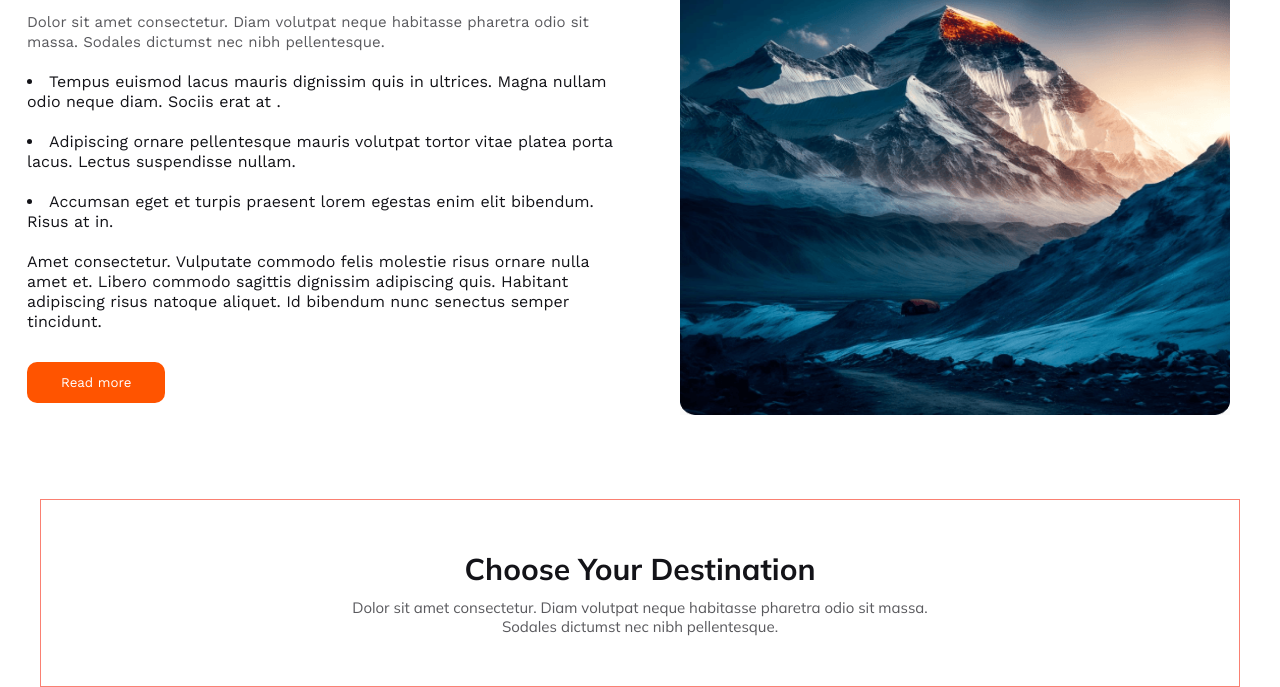
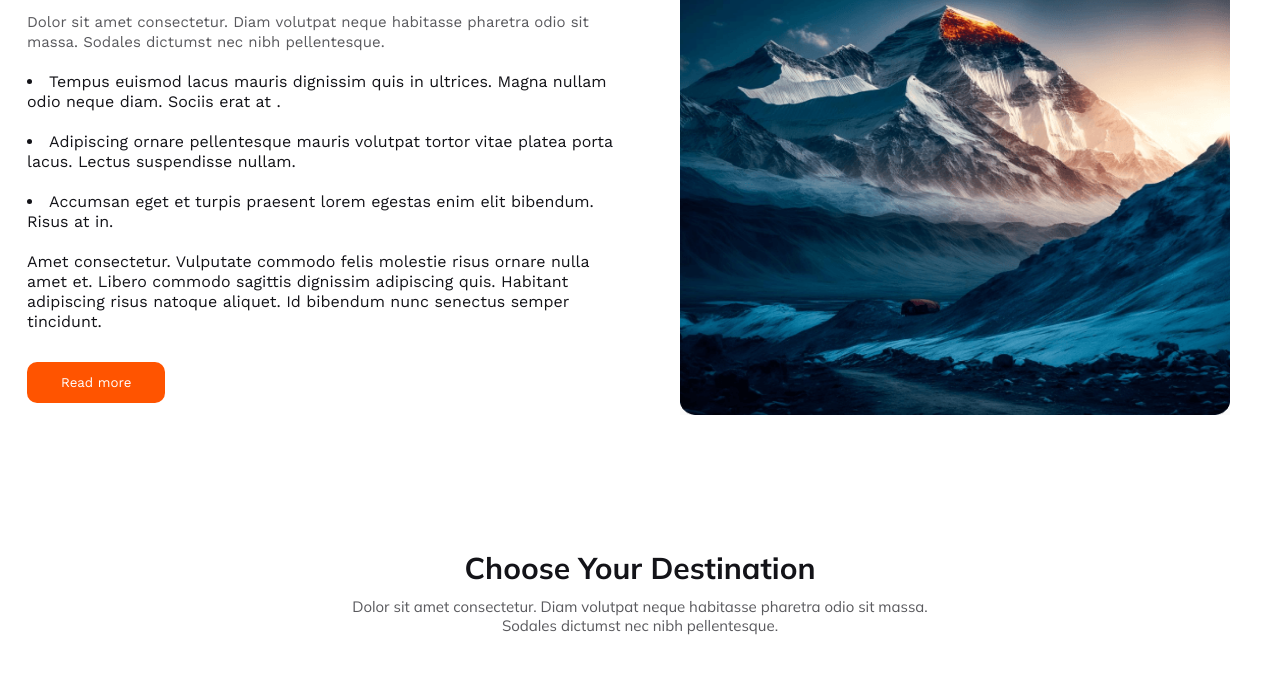
Before and after one commit to ahm-amdad/responsive-travel-agency, a plain HTML site: page index.html in a window 1280 px wide. Shown: the part 745-1432 px from the top of the page. Drawn offline with nearby package versions, Linux system fonts and the light colour scheme.

Commit message:
add style

```diff
--- a/style.css
+++ b/style.css
@@ -196,7 +196,7 @@ section{
 .destination{
   width:1200px;
   margin:0 auto;
-  border:1px solid salmon;
+
   padding:50px 300px;
 
 }
```
